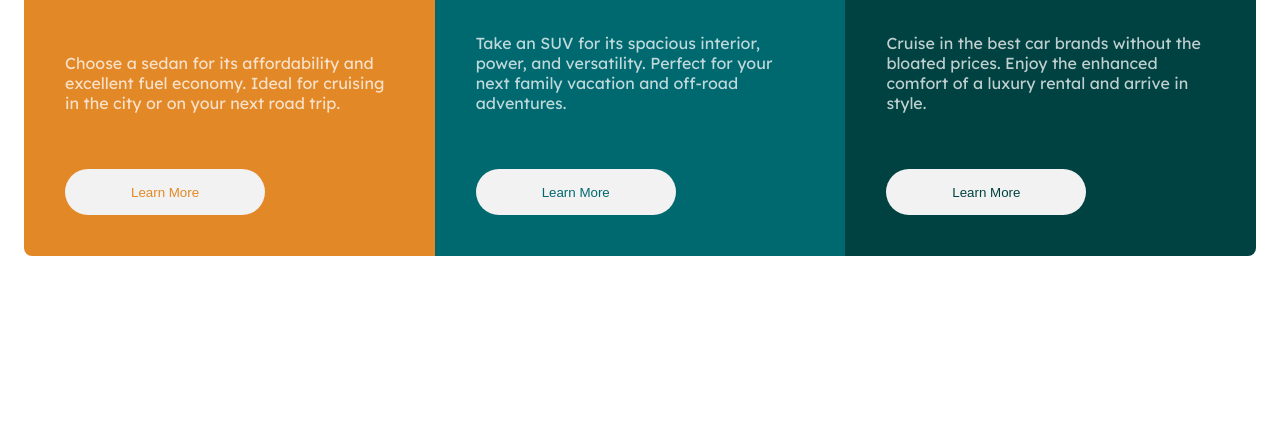
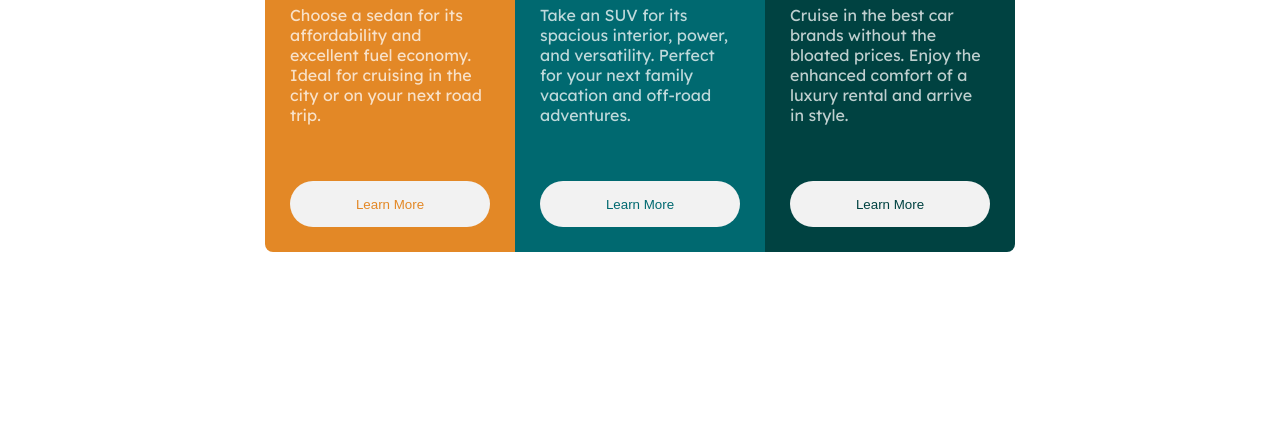
Before and after one commit to wingedotter5/3-column-preview-card, a plain HTML site: page index.html in a window 1280 px wide. Shown: the part 369-816 px from the top of the page. Drawn offline with Linux system fonts and the light colour scheme.

Commit message:
Update readme

```diff
--- a/index.css
+++ b/index.css
@@ -11,14 +11,7 @@ body {
   align-items: center;
   justify-content: center;
   min-height: 100vh;
-}
-
-main {
-  display: flex;
-  justify-content: center;
-  align-items: center;
-  padding: 1rem;
-  max-width: 1440px;
+  margin: 0;
 }
 
 .container {
@@ -26,6 +19,7 @@ main {
   grid-template-columns: repeat(3, 1fr);
   border-radius: 8px;
   overflow: hidden;
+  max-width: 750px;
 }
 
 .column {
```
Also changed, not shown: screenshot.png (added), 2 other files.
